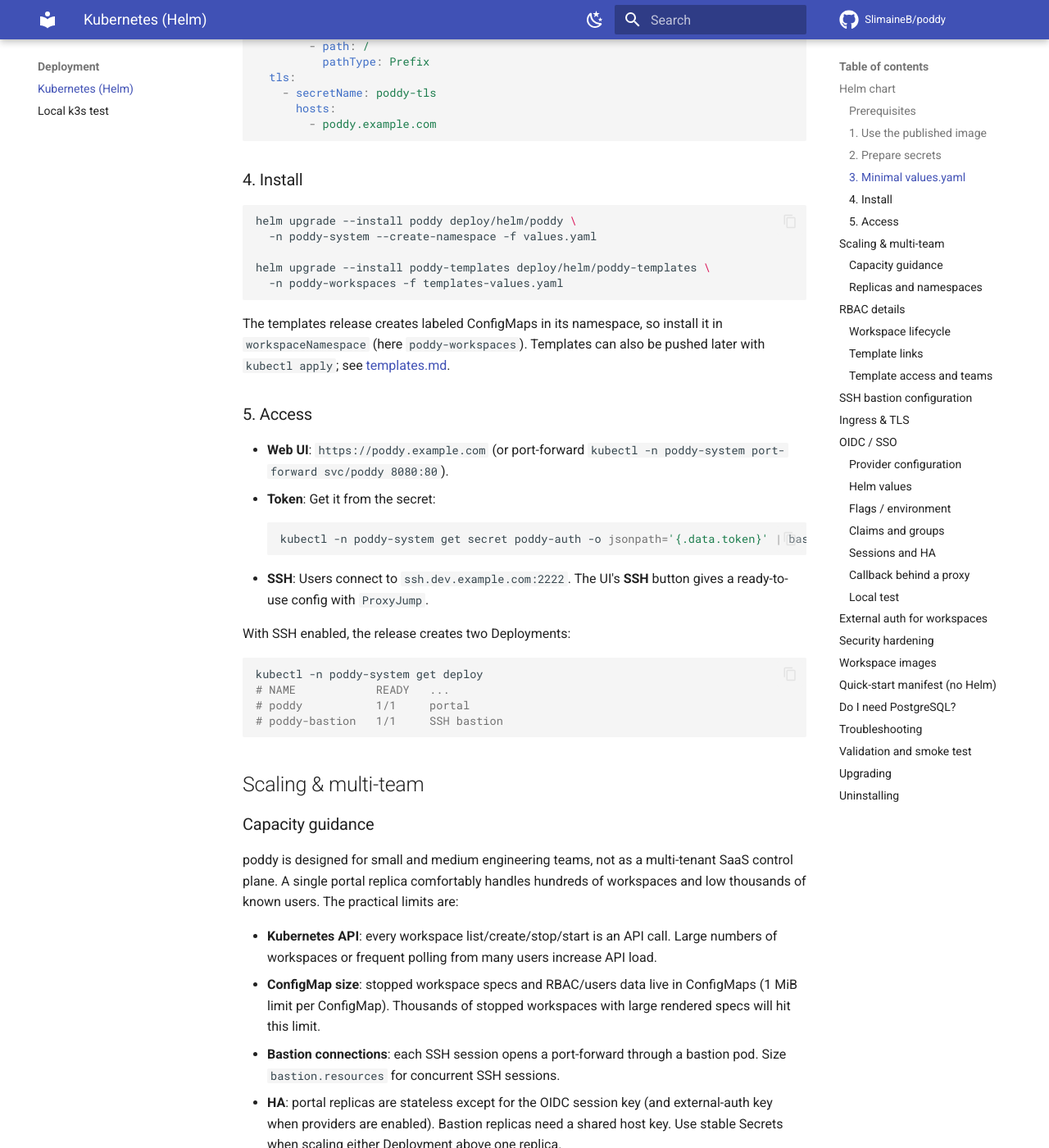
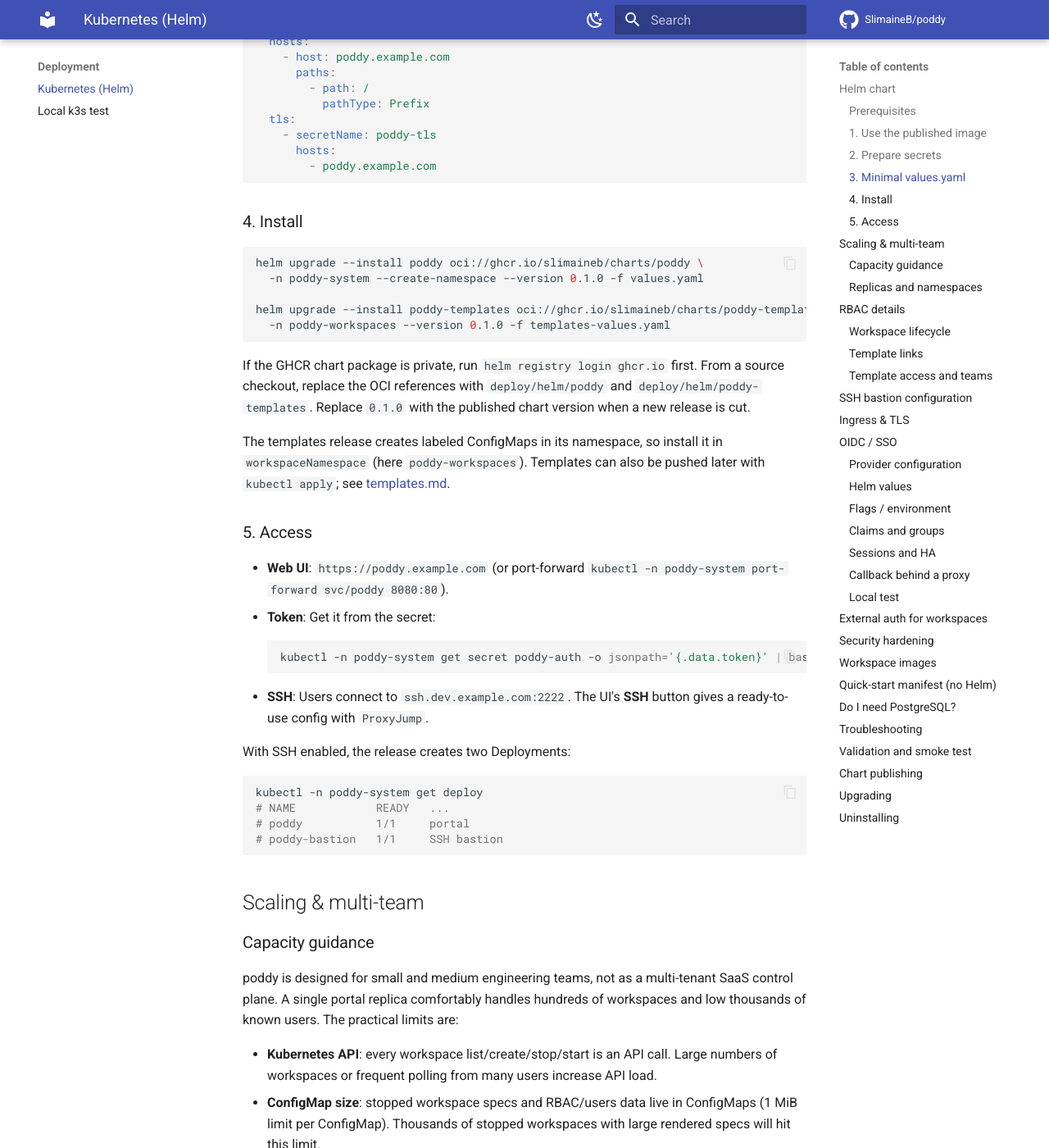
Before and after one commit to SlimaineB/poddy, an MkDocs documentation site: the page built from docs/deploy.md, in a window 1280 px wide and 1400 px high, scrolled down 3484 px. Shown: the whole window at 82% size. Built offline with MkDocs 1.6.1 and Material for MkDocs 9.7.7, drawn with Linux system fonts in a browser that asks for light colours; comment, search, counter and statistics services are not loaded; some of the changed text lies outside the part shown.

Commit message:
Publish Helm

````diff
--- a/docs/deploy.md
+++ b/docs/deploy.md
@@ -9,7 +9,7 @@
 
 ## Helm chart
 
-The Helm chart in `deploy/helm/poddy` installs the portal and SSH bastion as separate Deployments. The `deploy/helm/poddy-templates` chart installs workspace templates as a separate release; templates hot-reload without restarting the portal.
+The Helm chart in `deploy/helm/poddy` installs the portal and SSH bastion as separate Deployments. The `deploy/helm/poddy-templates` chart installs workspace templates as a separate release; templates hot-reload without restarting the portal. Both charts are published as OCI artifacts at `oci://ghcr.io/slimaineb/charts/poddy` and `oci://ghcr.io/slimaineb/charts/poddy-templates`.
 
 ### Prerequisites
 - Kubernetes 1.28+
@@ -151,12 +151,14 @@ ingress:
 
 ### 4. Install
 ```bash
-helm upgrade --install poddy deploy/helm/poddy \
-  -n poddy-system --create-namespace -f values.yaml
+helm upgrade --install poddy oci://ghcr.io/slimaineb/charts/poddy \
+  -n poddy-system --create-namespace --version 0.1.0 -f values.yaml
 
-helm upgrade --install poddy-templates deploy/helm/poddy-templates \
-  -n poddy-workspaces -f templates-values.yaml
+helm upgrade --install poddy-templates oci://ghcr.io/slimaineb/charts/poddy-templates \
+  -n poddy-workspaces --version 0.1.0 -f templates-values.yaml
 ```
+If the GHCR chart package is private, run `helm registry login ghcr.io` first. From a source checkout, replace the OCI references with `deploy/helm/poddy` and `deploy/helm/poddy-templates`. Replace `0.1.0` with the published chart version when a new release is cut.
+
 The templates release creates labeled ConfigMaps in its namespace, so install it in `workspaceNamespace` (here `poddy-workspaces`). Templates can also be pushed later with `kubectl apply`; see [templates.md](templates.md#pushing-templates-to-kubernetes).
 
 ### 5. Access
@@ -187,7 +189,7 @@ poddy is designed for small and medium engineering teams, not as a multi-tenant
 - **Bastion connections**: each SSH session opens a port-forward through a bastion pod. Size `bastion.resources` for concurrent SSH sessions.
 - **HA**: portal replicas are stateless except for the OIDC session key (and external-auth key when providers are enabled). Bastion replicas need a shared host key. Use stable Secrets when scaling either Deployment above one replica.
 
-For more than roughly 1,000 concurrent users or 1,000+ workspaces, shard by team using one release/namespace per team, or add API caching, pagination, and the optional [PostgreSQL metadata mirror](postgres-schema.md) for audit and usage reporting. PostgreSQL is a mirror, not a read path; it does not remove the ConfigMap size limit by itself.
+For more than roughly 1,000 concurrent users or 1,000+ workspaces, shard by team using one release/namespace per team, or add API caching, pagination, and the optional [PostgreSQL metadata mirror](postgres-schema.md) for audit and usage reporting. PostgreSQL is a metadata mirror and the audit read path, not the source of truth for workspace or RBAC decisions; it does not remove the ConfigMap size limit by itself.
 
 ### Replicas and namespaces
 
@@ -542,10 +544,19 @@ helm test poddy -n poddy-system
 
 The test pod calls `/healthz` through the HTTP Service.
 
+## Chart publishing
+
+The `Publish Helm charts` workflow pushes both charts to
+`oci://ghcr.io/<owner>/charts` when chart files change on `main` or a `v*` tag
+is pushed. On branches the chart version comes from `Chart.yaml`; on tags the
+tag name without the leading `v` is used. Make the GHCR chart packages public
+if unauthenticated users should install them.
+
 ## Upgrading
 
 ```bash
-helm upgrade poddy deploy/helm/poddy -n poddy-system -f values.yaml
+helm upgrade poddy oci://ghcr.io/slimaineb/charts/poddy \
+  -n poddy-system --version 0.1.0 -f values.yaml
 ```
 - Changing `workspaceNamespace` or `createWorkspaceNamespace` may require manual cleanup.
 - Changing `ssh.existingHostKeySecret` requires a rollout.
````
Also changed, not shown: README.md (+6 -2 lines), deploy/helm/poddy-templates/README.md (+18 -1 lines), deploy/helm/poddy/README.md (+26 -5 lines), docs/getting-started.md (+9 -7 lines), 1 other file.
